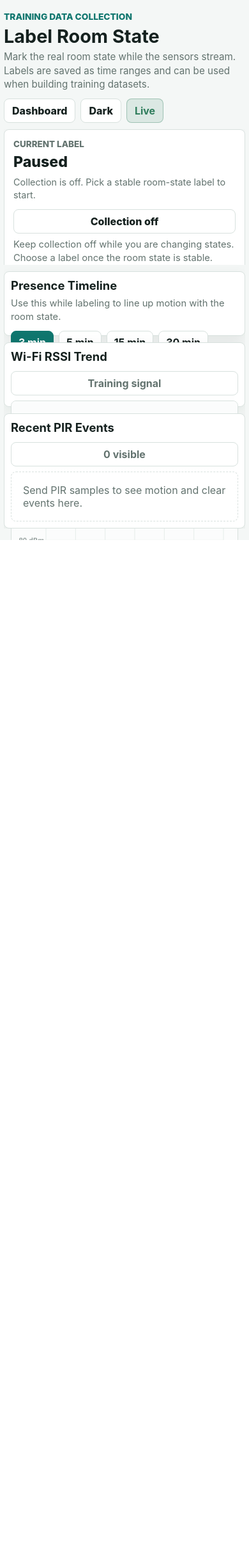
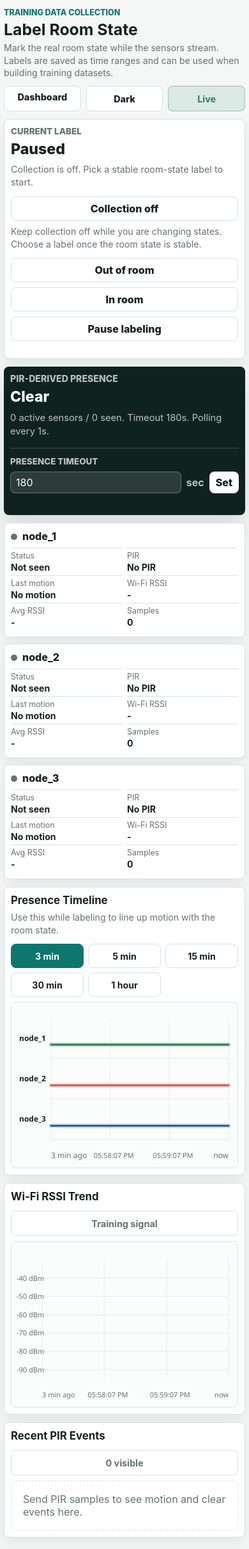
Before and after one commit to xWizzie/PresenceDetection, a Flask app: page /training in a window 390 px wide. Shown: the whole page at 64% size. Before the commit the page ends 844 px from the top, so only its background shows below. Run offline with Flask 3, Linux system fonts and the light colour scheme; data that the repository does not hold is empty.

Commit message:
refactor: update training labels and improve documentation for clarity

```diff
--- a/model.py
+++ b/model.py
@@ -7,7 +7,7 @@ from storage import PROJECT_ROOT
 MODEL_DIR = PROJECT_ROOT / "models"
 DEFAULT_MODEL_PATH = MODEL_DIR / "presence_model.pkl"
 
-LABELS = ("empty", "still", "moving")
+LABELS = ("empty", "occupied", "still", "moving")
 FEATURE_COLUMNS = [
     "window_seconds",
     "sample_count",
--- a/server.py
+++ b/server.py
@@ -35,8 +35,7 @@ SENSOR_SAMPLE_RETENTION_SECONDS = 2 * 60 * 60
 SENSOR_SAMPLE_PRUNE_INTERVAL = 100
 TRAINING_LABELS = {
     "empty": "Out of room",
-    "still": "Sitting still",
-    "moving": "Moving in room",
+    "occupied": "In room",
 }
 sensor_state = {}
 last_pir_motion_time = {}
@@ -805,8 +804,8 @@ def state_payload():
         "nodes": states,
         "skipped": skipped,
         "label_note": (
-            "This is a baseline classifier. moving may be PIR-derived; "
-            "empty/still labels need careful collection."
+            "This is a baseline classifier. PIR-derived labels are rough; "
+            "empty/occupied labels need careful collection."
         ),
     }, 200
 
--- a/static/css/dashboard.css
+++ b/static/css/dashboard.css
@@ -524,13 +524,39 @@ canvas {
 }
 
 @media (max-width: 860px) {
+  html,
+  body {
+    height: auto;
+    min-height: 100%;
+  }
+
+  body {
+    overflow: auto;
+  }
+
   .app {
+    display: block;
     width: min(100% - 12px, 1880px);
-    padding-top: 18px;
+    height: auto;
+    min-height: 100dvh;
+    padding: 12px 0 18px;
+    overflow: visible;
   }
 
   .dashboard-layout {
+    display: grid;
     grid-template-columns: 1fr;
+    gap: 12px;
+    overflow: visible;
+  }
+
+  .node-column,
+  .graph-column,
+  .event-column,
+  .status-band {
+    display: grid;
+    gap: 12px;
+    overflow: visible;
   }
 
   .topbar,
@@ -539,15 +565,119 @@ canvas {
     flex-direction: column;
   }
 
+  .topbar {
+    gap: 10px;
+    margin-bottom: 12px;
+  }
+
+  .top-actions {
+    display: grid;
+    grid-template-columns: repeat(3, minmax(0, 1fr));
+    width: 100%;
+    gap: 8px;
+  }
+
+  .top-actions > * {
+    min-width: 0;
+    width: 100%;
+  }
+
+  .pill,
+  .nav-link,
+  .theme-toggle {
+    min-height: 40px;
+    padding: 8px;
+    font-size: 0.9rem;
+  }
+
   .actions {
-    justify-content: flex-start;
+    display: grid;
+    grid-template-columns: repeat(3, minmax(0, 1fr));
+    justify-content: stretch;
+    gap: 7px;
+  }
+
+  .actions button {
+    min-height: 38px;
+    padding: 7px 6px;
+    font-size: 0.88rem;
   }
 
   h1 {
-    font-size: 1.8rem;
+    font-size: 1.55rem;
+  }
+
+  h2 {
+    font-size: 1.05rem;
+  }
+
+  .eyebrow {
+    margin-bottom: 6px;
+    font-size: 0.78rem;
+  }
+
+  .lede,
+  .section-note {
+    font-size: 0.88rem;
+  }
+
+  .presence-panel,
+  .training-controls,
+  .sensor-card,
+  .graph-section,
+  .event-section {
+    padding: 10px;
+  }
+
+  .presence-panel .value,
+  .training-controls .value {
+    font-size: 1.45rem;
+  }
+
+  .timeout-row {
+    grid-template-columns: minmax(0, 1fr) auto auto;
+  }
+
+  .sensor-grid {
+    gap: 10px;
+  }
+
+  .sensor-card {
+    gap: 0 8px;
+  }
+
+  .graph-column {
+    grid-template-rows: none;
+  }
+
+  .graph-section {
+    min-height: auto;
   }
 
   .chart-shell {
-    height: 320px;
+    height: 260px;
+  }
+
+  .event-list {
+    max-height: 45vh;
+    overflow: auto;
   }
 }
+
+@media (max-width: 380px) {
+  .top-actions {
+    grid-template-columns: 1fr 1fr;
+  }
+
+  .top-actions .pill {
+    grid-column: 1 / -1;
+  }
+
+  .actions {
+    grid-template-columns: repeat(2, minmax(0, 1fr));
+  }
+
+  .chart-shell {
+    height: 240px;
+  }
+}
--- a/static/js/dashboard.js
+++ b/static/js/dashboard.js
@@ -295,8 +295,9 @@ function drawChart() {
   const sensors = status ? Object.keys(status.sensors || {}) : [];
   const rect = canvas.getBoundingClientRect();
   const dpr = window.devicePixelRatio || 1;
-  const width = Math.max(320, Math.floor(rect.width));
-  const height = Math.max(320, Math.floor(rect.height));
+  const isCompact = rect.width < 560;
+  const width = Math.max(isCompact ? 280 : 320, Math.floor(rect.width));
+  const height = Math.max(isCompact ? 220 : 320, Math.floor(rect.height));
 
   canvas.width = Math.floor(width * dpr);
   canvas.height = Math.floor(height * dpr);
@@ -306,9 +307,9 @@ function drawChart() {
   ctx.fillStyle = getThemeColor("--chart-bg", "#fbfcfc");
   ctx.fillRect(0, 0, width, height);
 
-  const left = width < 560 ? 82 : 122;
-  const right = 22;
-  const top = 30;
+  const left = width < 420 ? 62 : width < 560 ? 82 : 122;
+  const right = width < 420 ? 14 : 22;
+  const top = width < 420 ? 24 : 30;
   const bottom = 44;
   const chartWidth = width - left - right;
   const chartHeight = height - top - bottom;
@@ -372,8 +373,9 @@ function drawRssiChart() {
   const sensors = status ? Object.keys(status.sensors || {}) : [];
   const rect = rssiCanvas.getBoundingClientRect();
   const dpr = window.devicePixelRatio || 1;
-  const width = Math.max(320, Math.floor(rect.width));
-  const height = Math.max(320, Math.floor(rect.height));
+  const isCompact = rect.width < 560;
+  const width = Math.max(isCompact ? 280 : 320, Math.floor(rect.width));
+  const height = Math.max(isCompact ? 220 : 320, Math.floor(rect.height));
 
   rssiCanvas.width = Math.floor(width * dpr);
   rssiCanvas.height = Math.floor(height * dpr);
@@ -383,8 +385,8 @@ function drawRssiChart() {
   rssiCtx.fillStyle = getThemeColor("--chart-bg", "#fbfcfc");
   rssiCtx.fillRect(0, 0, width, height);
 
-  const left = width < 560 ? 54 : 72;
-  const right = 22;
+  const left = width < 420 ? 48 : width < 560 ? 54 : 72;
+  const right = width < 420 ? 14 : 22;
   const top = 28;
   const bottom = 44;
   const chartWidth = width - left - right;
@@ -461,7 +463,7 @@ function drawRssiGrid(options) {
   } = options;
   const chartWidth = width - left - right;
   const chartHeight = height - top - bottom;
-  const timeLines = 6;
+  const timeLines = width < 420 ? 3 : 6;
 
   rssiCtx.strokeStyle = getThemeColor("--chart-grid", "#e5ece9");
   rssiCtx.lineWidth = 1;
@@ -815,7 +817,7 @@ function getPresenceTransitionTimes(sensorEvents, start, now, timeoutMs) {
 
 function drawGrid(width, height, left, right, top, bottom, start, now) {
   const chartWidth = width - left - right;
-  const gridCount = 6;
+  const gridCount = width < 420 ? 3 : 6;
 
   ctx.strokeStyle = getThemeColor("--chart-grid", "#e5ece9");
   ctx.lineWidth = 1;
--- a/storage.py
+++ b/storage.py
@@ -46,6 +46,7 @@ def init_storage(db_path=DEFAULT_DB_PATH):
         connection.execute(SENSOR_SAMPLES_SCHEMA)
         connection.execute(TRAINING_LABELS_SCHEMA)
         migrate_sensor_samples_schema(connection)
+        normalize_training_labels(connection)
         connection.execute("""
             CREATE INDEX IF NOT EXISTS idx_sensor_samples_node_received
             ON sensor_samples (node_id, received_at)
@@ -103,6 +104,17 @@ def migrate_sensor_samples_schema(connection):
         FROM sensor_samples_old
     """)
     connection.execute("DROP TABLE sensor_samples_old")
+
+
+def normalize_training_labels(connection):
+    connection.execute(
+        """
+        UPDATE training_labels
+        SET label = 'occupied',
+            label_name = 'In room'
+        WHERE label IN ('still', 'moving')
+        """
+    )
 
 
 def insert_sensor_sample(sample, db_path=DEFAULT_DB_PATH):
--- a/templates/training.html
+++ b/templates/training.html
@@ -31,8 +31,7 @@
           <p class="section-note">Keep collection off while you are changing states. Choose a label once the room state is stable.</p>
           <div class="label-actions" id="trainingLabelButtons">
             <button type="button" data-label="empty">Out of room</button>
-            <button type="button" data-label="still">Sitting still</button>
-            <button type="button" data-label="moving">Moving in room</button>
+            <button type="button" data-label="occupied">In room</button>
             <button type="button" data-label="">Pause labeling</button>
           </div>
           <p class="timeout-message" id="trainingLabelMessage" aria-live="polite"></p>
--- a/train.py
+++ b/train.py
@@ -154,7 +154,7 @@ def main():
         "label_counts": dict(label_counts),
         "training_rows": len(rows),
         "label_note": (
-            "moving may be PIR-derived; empty/still require careful labels. "
+            "PIR-derived labels are rough; empty/occupied require careful labels. "
             "PIR inactivity is not proof that a room is empty."
         ),
     }
@@ -183,7 +183,7 @@ def main():
     else:
         print("Validation skipped: not enough rows per class for a stratified split.")
 
-    print("Label note: moving may be PIR-derived; empty/still labels are not guaranteed ground truth.")
+    print("Label note: PIR-derived labels are rough; empty/occupied labels need careful collection.")
     print(f"Model saved: {args.output}")
 
 
```
Also changed, not shown: README.md.
